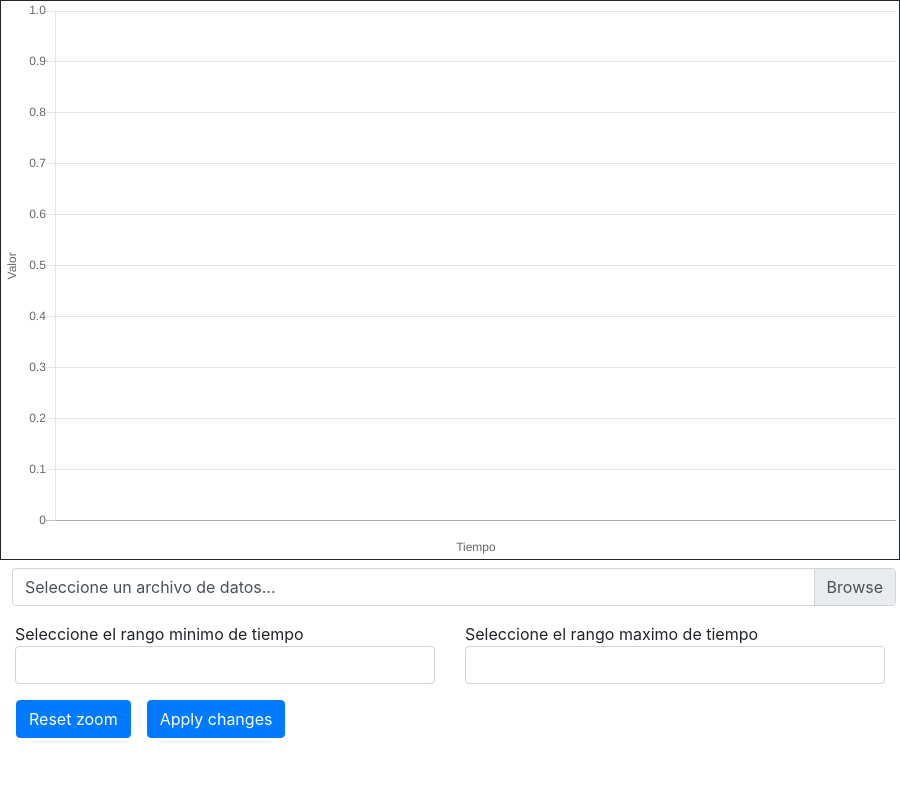
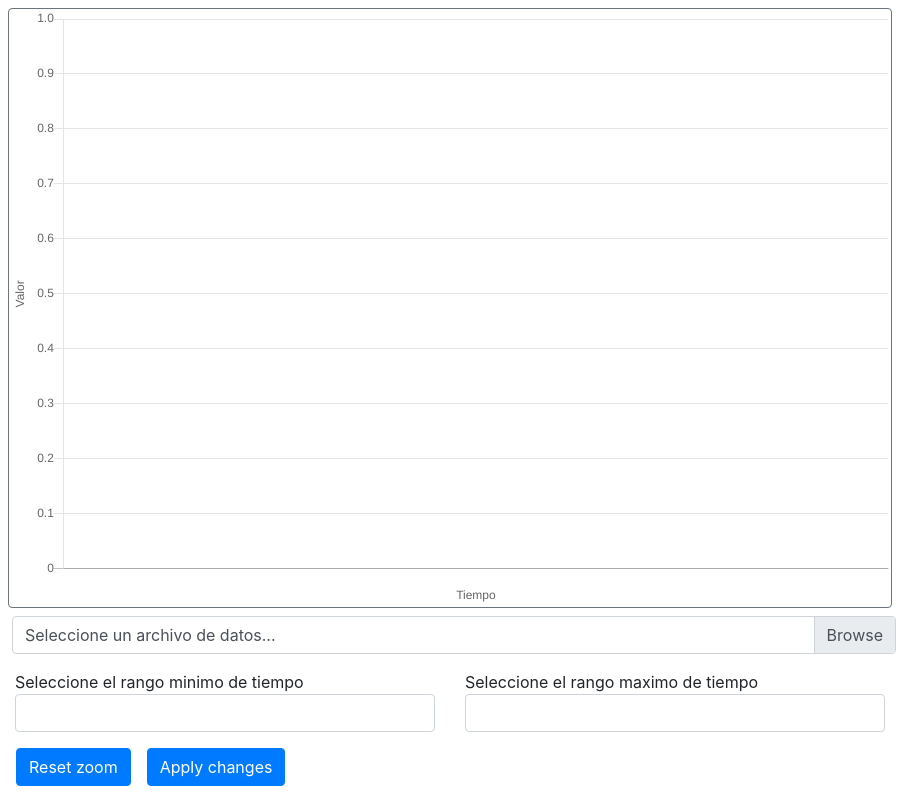
Before and after one commit to jeusmatthew/dogMonitorDesktop, an Electron app: page index.html in a window 900 px wide. Drawn offline with nearby package versions, Linux system fonts and the light colour scheme.

Commit message:
cambiado el estilo del chart

```diff
--- a/index.html
+++ b/index.html
@@ -6,7 +6,7 @@
   <body>
     <link rel="stylesheet" href="https://cdn.jsdelivr.net/npm/bootstrap@4.3.1/dist/css/bootstrap.min.css" integrity="sha384-ggOyR0iXCbMQv3Xipma34MD+dH/1fQ784/j6cY/iJTQUOhcWr7x9JvoRxT2MZw1T" crossorigin="anonymous">
 
-    <div class="chart-container" style="position: relative; margin: auto; border:1px solid; height: 70vh;">
+    <div class="chart-container position-relative m-2 border rounded border-secondary" style="height: 75vh;">
       <canvas id="myChart"></canvas>
     </div>
 
```
